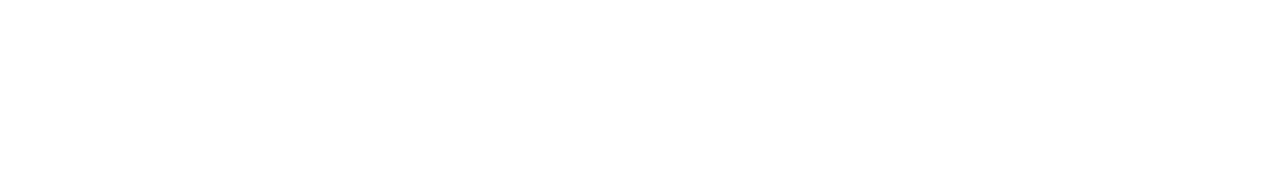
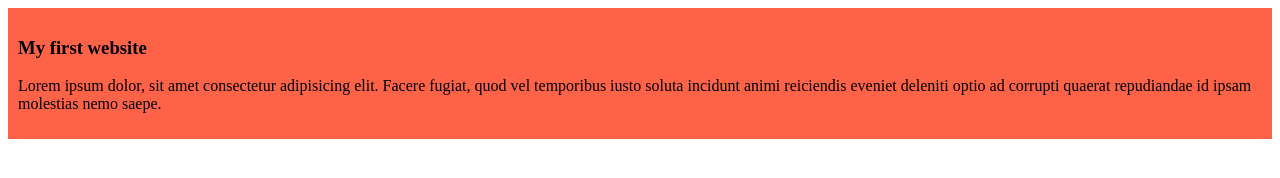
Before and after one commit to Nahinofficial/my-simple-website, a plain HTML site: page index.html in a window 1280 px wide. Drawn offline with Linux system fonts and the light colour scheme.

Commit message:
added the color

```diff
--- a/index.html
+++ b/index.html
@@ -4,8 +4,12 @@
     <meta charset="UTF-8">
     <meta name="viewport" content="width=device-width, initial-scale=1.0">
     <title>my simple project</title>
+    <link rel="stylesheet" href="styles/blog.css">
 </head>
 <body>
-
+    <div>
+        <h3>My first website</h3>
+        <p>Lorem ipsum dolor, sit amet consectetur adipisicing elit. Facere fugiat, quod vel temporibus iusto soluta incidunt animi reiciendis eveniet deleniti optio ad corrupti quaerat repudiandae id ipsam molestias nemo saepe.</p>
+    </div>
 </body>
 </html>
--- /dev/null
+++ b/styles/blog.css
@@ -0,0 +1,4 @@
+div{
+    background-color: tomato;
+    padding: 10px;
+}
```
